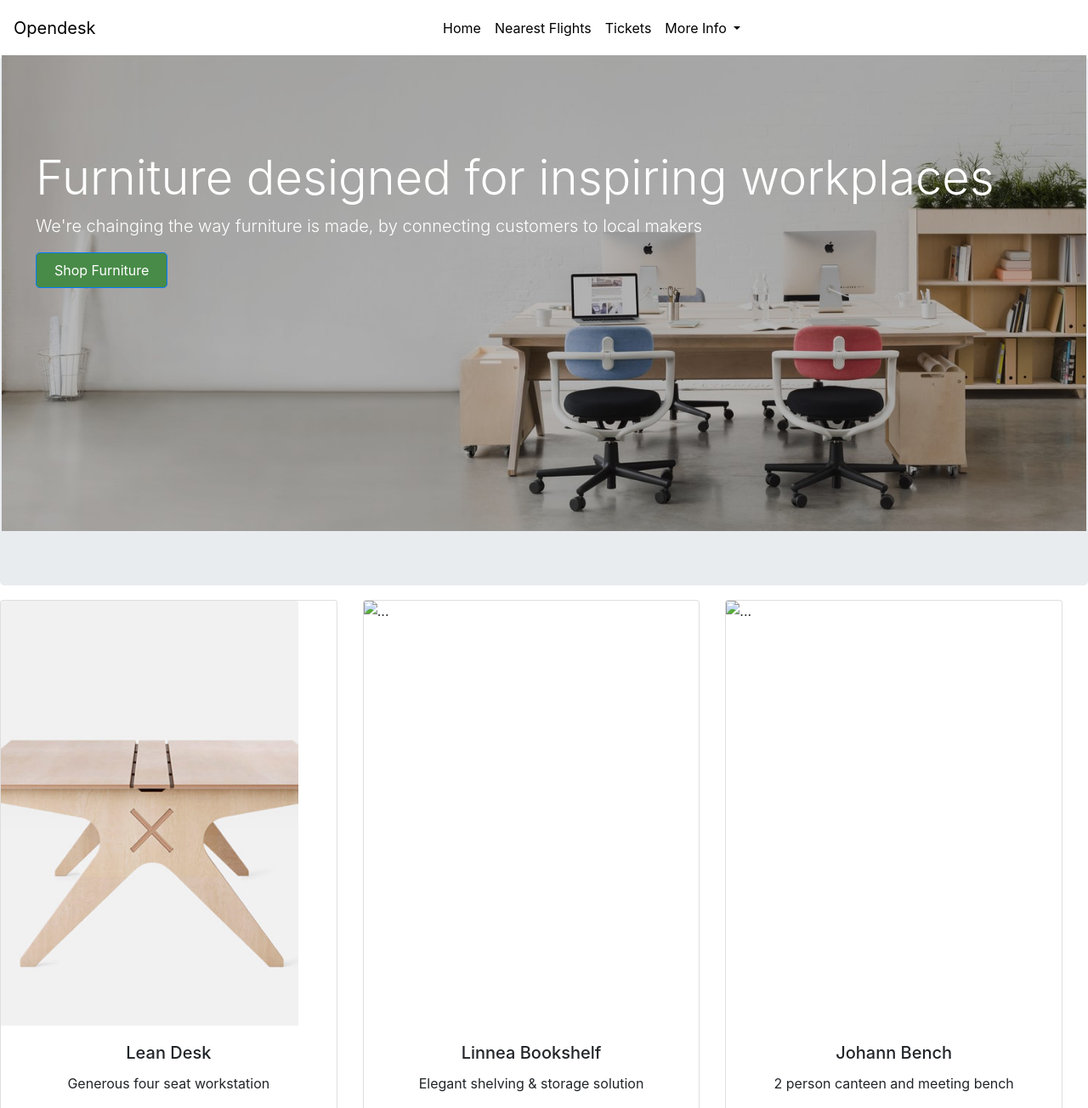
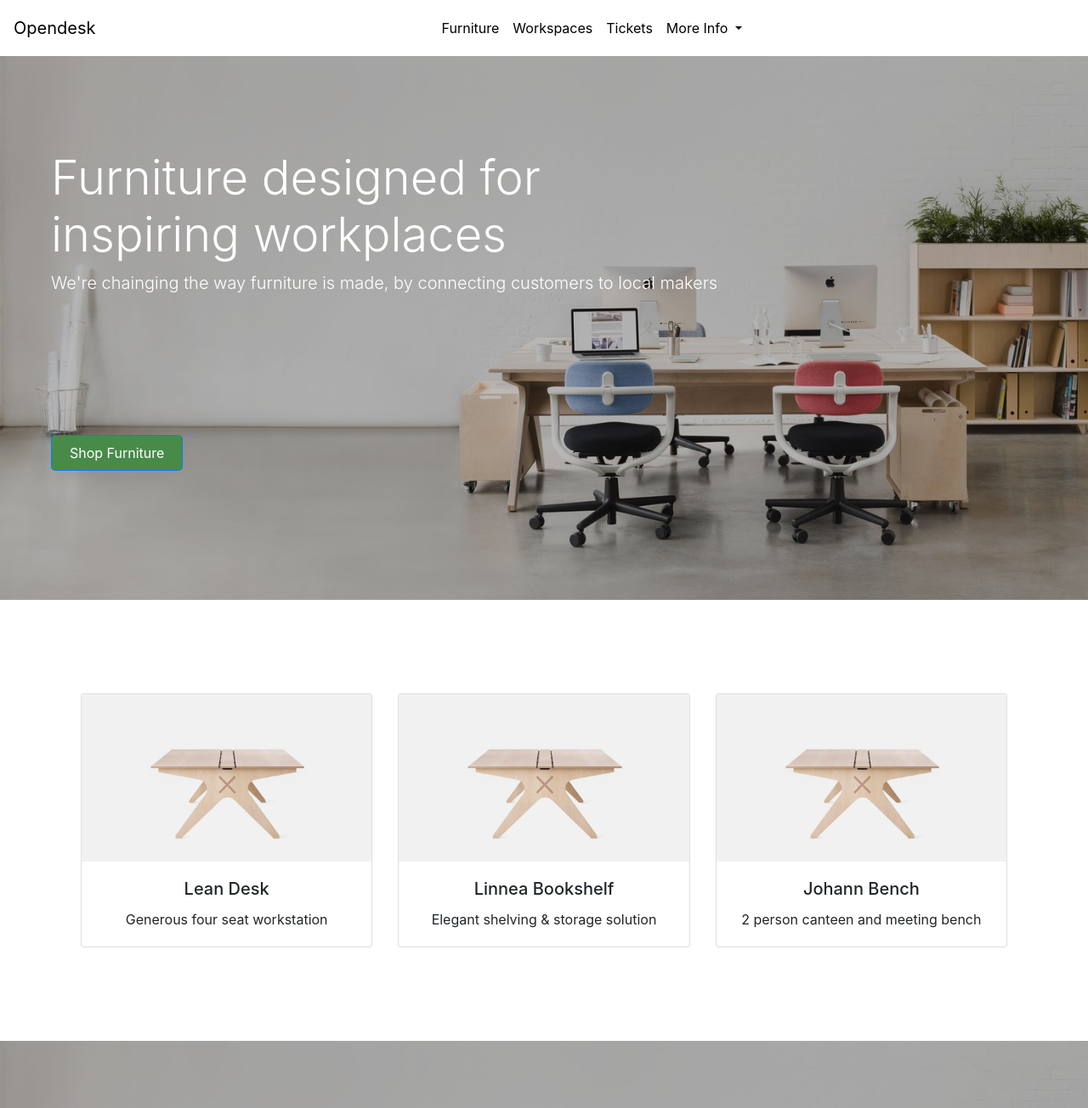
Before and after one commit to AidenRoby/w11, a plain HTML site: page index.html in a window 1280 px wide. Shown: the top 1304 px of the page at 85% size. Drawn offline with nearby package versions, Linux system fonts and the light colour scheme.

Commit message:
Add files via upload

```diff
--- a/index.html
+++ b/index.html
@@ -1,5 +1,5 @@
 <!DOCTYPE html>
-
+<div class="html-div">
 <html>
     <head>
        <title>Opendesk</title>
@@ -18,10 +18,10 @@
  <div class="collapse navbar-collapse justify-content-center navbar-center" id="navbarSupportedContent">
    <ul class="navbar-nav">
      <li class="nav-item active">
-       <a class="nav-link" href="#">Home <span class="sr-only">(current)</span></a>
+       <a class="nav-link" href="#">Furniture <span class="sr-only">(current)</span></a>
      </li>
      <li class="nav-item">
-       <a class="nav-link" href="#">Nearest Flights</a>
+       <a class="nav-link" href="#">Workspaces</a>
      </li>
      <li class="nav-item">
        <a class="nav-link" href="#">Tickets</a>
@@ -41,18 +41,18 @@
 <div class="jumbo-container">
  <div class="jumbotron jumbo">
   <div class="jumbo-text">
-    <h2 class="display-4 hello-txt-hdr">Furniture designed for inspiring workplaces</h2>
+    <h2 class="display-4 hello-txt-hdr">Furniture designed for<br> inspiring workplaces</h2>
     <p class="lead h1-p-txt">We're chainging the way furniture is made, by connecting customers to local makers</p>
     <a class="btn btn-primary btn-lg button-thingy" href="#" role="button">
       <div class="shop-text">Shop Furniture</div>
     </a>
   </div>
-    <img class="image-chairs" src="Opendesk-Top-Bgimg.jpeg">
  </div>
 </div>
 
 <!--end of first jumbotron, start of first card deck-->
 
+<div class="container c1">
   <div class="card-deck">
   <div class="card">
     <img src="opendesk_furniture_lean-desk_design-listing-page_listing-image-image-side-all-ply_full_2.jpeg" class="card-img-top card-images" alt="">
@@ -63,7 +63,7 @@
   </div>
 
   <div class="card">
-   <img src="oia.jpg" class="card-img-top card-images" alt="...">
+    <img src="opendesk_furniture_lean-desk_design-listing-page_listing-image-image-side-all-ply_full_2.jpeg" class="card-img-top card-images" alt="...">
     <div class="card-body">
       <h5 class="card-title">Linnea Bookshelf</h5>
       <p class="card-text">Elegant shelving & storage solution</p>
@@ -71,10 +71,11 @@
   </div>
 
   <div class="card">
-   <img src="polynesia.jpg" class="card-img-top card-images" alt="...">
+    <img src="opendesk_furniture_lean-desk_design-listing-page_listing-image-image-side-all-ply_full_2.jpeg" class="card-img-top card-images" alt="...">
     <div class="card-body">
       <h5 class="card-title">Johann Bench</h5>
       <p class="card-text">2 person canteen and meeting bench</p>
+    </div>
   </div>
   </div>
 </div>
@@ -92,7 +93,7 @@
        <div class="shop-text">Shop Furniture</div>
      </a>
    </div>
-     <img class="image-chairs" src="Opendesk-Top-Bgimg.jpeg">
+     <img class="image-old-man" src="">
   </div>
  </div>
 
@@ -102,7 +103,7 @@
 
  <div class="card-deck">
   <div class="card">
-    <img src="" class="card-img-top card-images" alt="">
+    <img src="opendesk_furniture_lean-desk_design-listing-page_listing-image-image-side-all-ply_full_2.jpeg" class="card-img-top card-images" alt="">
     <div class="card-body">
       <h5 class="card-title">Select Designs</h5>
       <p class="card-text">Browse and add designs to your basket or get in touch for help</p>
@@ -110,7 +111,7 @@
   </div>
 
   <div class="card">
-    <img src="" class="card-img-top card-images" alt="...">
+    <img src="opendesk_furniture_lean-desk_design-listing-page_listing-image-image-side-all-ply_full_2.jpeg" class="card-img-top card-images" alt="...">
     <div class="card-body">
       <h5 class="card-title">Request Quotes</h5>
       <p class="card-text">Get quotes from local makers in your area within two business days</p>
@@ -118,7 +119,7 @@
   </div>
 
   <div class="card">
-    <img src="polynesia.jpg" class="card-img-top card-images" alt="...">
+    <img src="opendesk_furniture_lean-desk_design-listing-page_listing-image-image-side-all-ply_full_2.jpeg" class="card-img-top card-images" alt="...">
     <div class="card-body">
       <h5 class="card-title">Choose your maker</h5>
       <p class="card-text">Choose the local maker's quote that works best for you</p>
@@ -126,7 +127,7 @@
   </div>
 
   <div class="card">
-    <img src="" class="card-img-top card-images" alt="...">
+    <img src="opendesk_furniture_lean-desk_design-listing-page_listing-image-image-side-all-ply_full_2.jpeg" class="card-img-top card-images" alt="...">
     <div class="card-body">
       <h5 class="card-title">Recieve your furniture</h5>
       <p class="card-text">Get furniture delivered to your door in 2-4 weeks, direct from your maker</p>
@@ -138,12 +139,13 @@
   <a class="btn btn-primary btn-lg get-started-button" href="#" role="button">
     <div class="shop-text">Get started</div>
   </a>
-
  </div>
 
  <!--start of video (jumbotron?) with cards below-->
 
-
+ <div class="video-container">
+ <iframe width="560" height="315" src="https://www.youtube.com/embed/ezBSD6H-S7U" title="YouTube video player" frameborder="0" allow="accelerometer; autoplay; clipboard-write; encrypted-media; gyroscope; picture-in-picture" allowfullscreen></iframe>
+</div>
 
 
 
--- a/style.css
+++ b/style.css
@@ -1,3 +1,7 @@
+/* * {
+    outline: 2px solid red;
+} */
+
 .navbar-center{
     position: relative;
     padding: 5px;
@@ -18,27 +22,23 @@
 .jumbo{
     color: white;
     text-align: center;
-    position: relative;
-    top: 0px;
-    bottom: 10px;
-}
-
-.card-images{
-    height: 250px;
-    object-fit: cover;
-    width: 350px;
-    height: 500px;
+    padding: 0;
+    background-color: transparent;
+    width: 80%;
 }
 
 .jumbo-container{
     width: 100%;
     height: 80vh;
+    background-image: url(Opendesk-Top-Bgimg.jpeg);
+    background-position: center;
+    background-size: cover;
+    background-repeat: no-repeat;
 }
 
-.card-deck{
-    width: 100%;
-    position: realtive;
-    top: 500px;
+.c1 {
+    margin-top: 100px;
+    margin-bottom: 100px;
 }
 
 .button-thingy{
@@ -54,7 +54,7 @@
 
 .image-chairs{
     width: 105%;
-    height: 70vh;
+    height: 80vh;
     margin-top: -65px;
     margin-left: -120px;
     margin-right: -120px;
@@ -65,11 +65,21 @@
 }
 
 .jumbo-text{
-    position: absolute;
+    position: relative;
     top: 100px;
+    left: 50px;
     text-align: left;
     color: rgb(255, 255, 255);
     padding: 10px;
+    font-size: 200px;
+}
+
+.hello-txt-hdr {
+    width: 80%;
+}
+
+.h1-p-txt {
+    width: 80%;
 }
 
 .card-title, .card-text{
@@ -77,10 +87,10 @@
 }
 
 .get-started-button{
-    padding: 10px;
     text-align: center;
     background-color: green;
-
+    position: relative;
+    top: -100px;
 }
 
 .button-1 {
@@ -88,5 +98,18 @@
     display: flex;
     justify-content: center;
     align-items: center;
-    padding: 100px 0px;
+    padding: 50px 0px;
 }
+
+.card-deck{
+    margin-top: 100px;
+    margin-bottom: 100px;
+    padding: 10px;
+}
+
+.video-container{
+    text-align: center;
+    position: relative;
+    top: -100px;
+
+}
```
Lines whose indentation alone changed are shown as unchanged.
